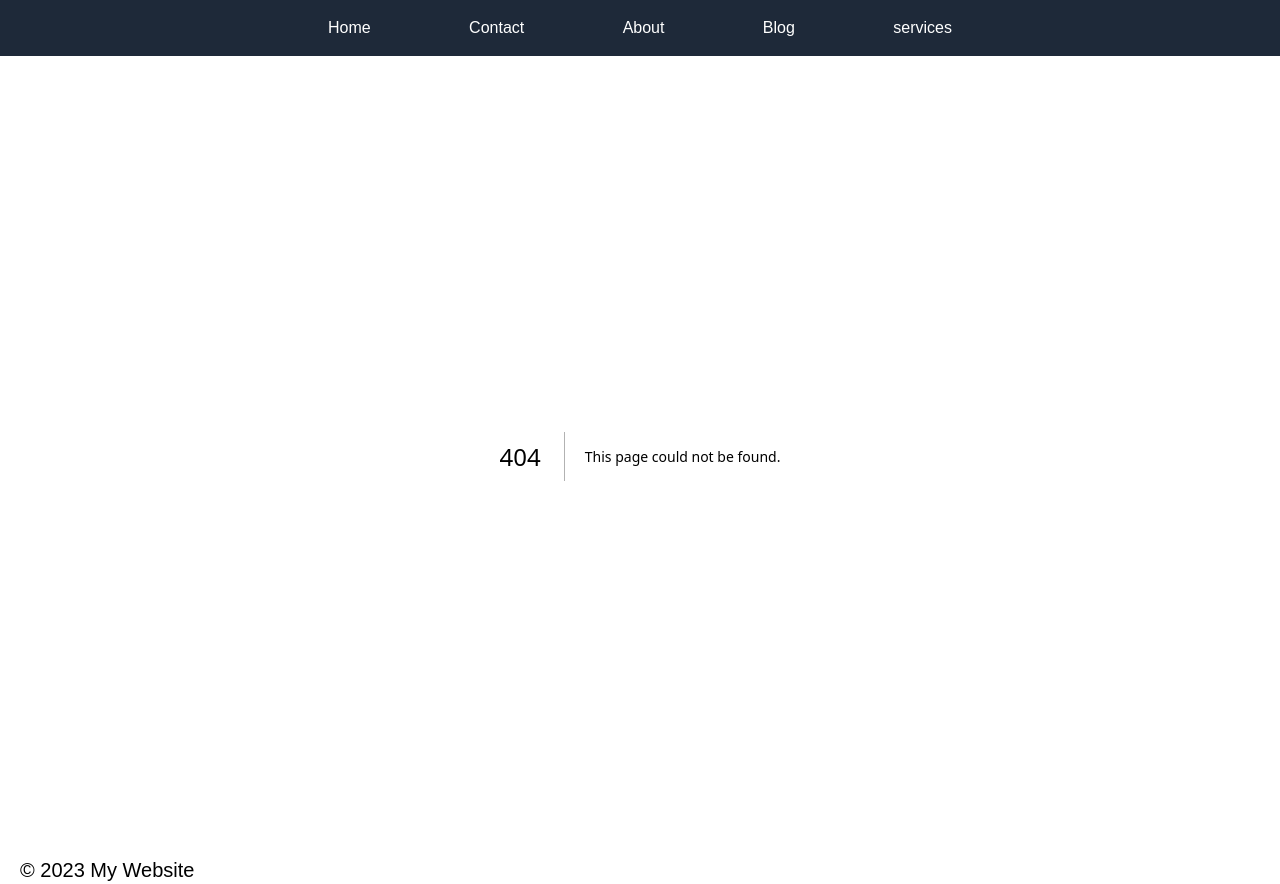
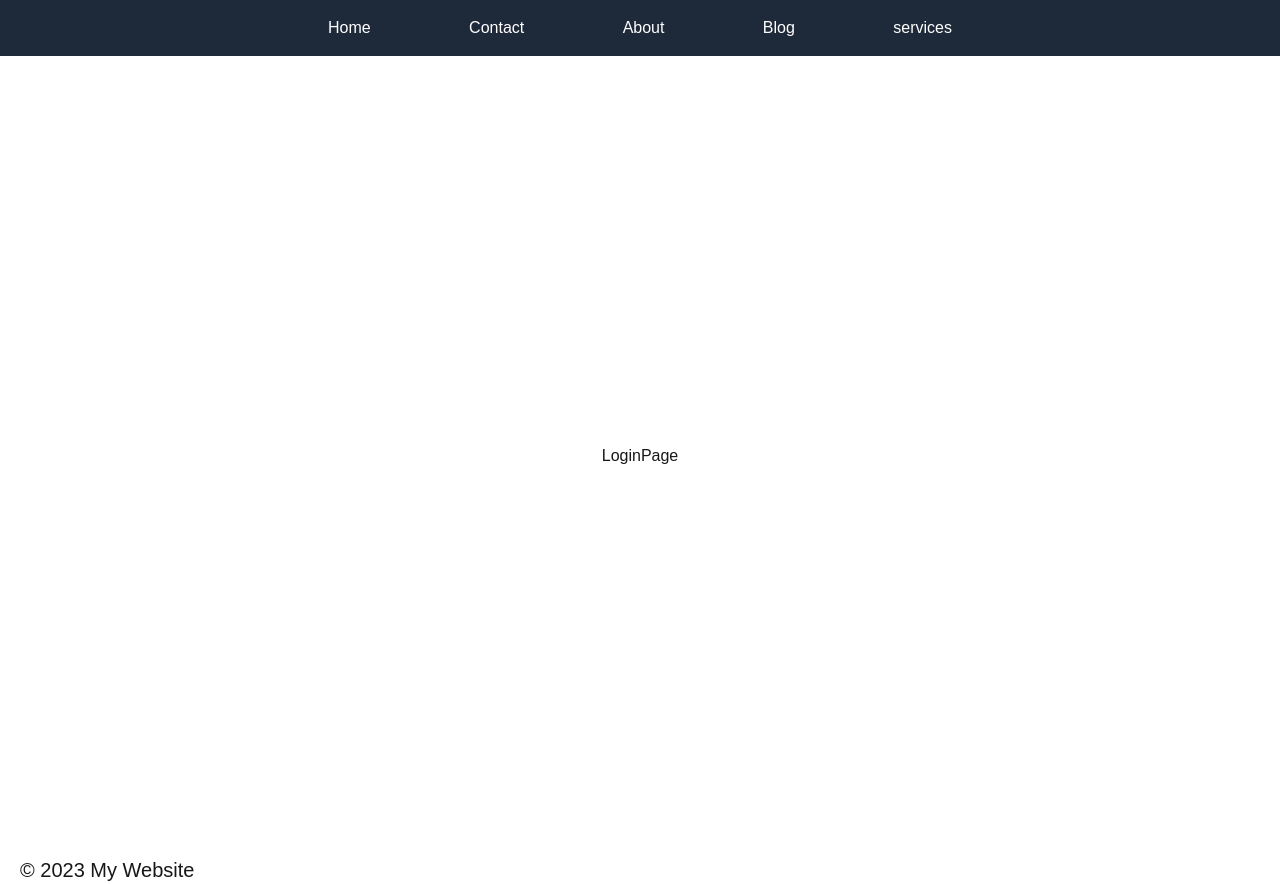
Before and after one commit to arjahid/Next-Js, a Next.js app: page /login in a window 1280 px wide. Before the commit this address had no page. Built offline with nearby package versions, Linux system fonts and the light colour scheme.

Commit message:
auth created

```diff
--- /dev/null
+++ b/src/app/(authpages)/login/page.jsx
@@ -0,0 +1,7 @@
+import React from 'react'
+
+export default function LoginPage() {
+  return (
+    <div>LoginPage</div>
+  )
+}
--- /dev/null
+++ b/src/app/(authpages)/register/page.jsx
@@ -0,0 +1,7 @@
+import React from 'react'
+
+export default function loginPage() {
+  return (
+    <div>registerPage</div>
+  )
+}
```
